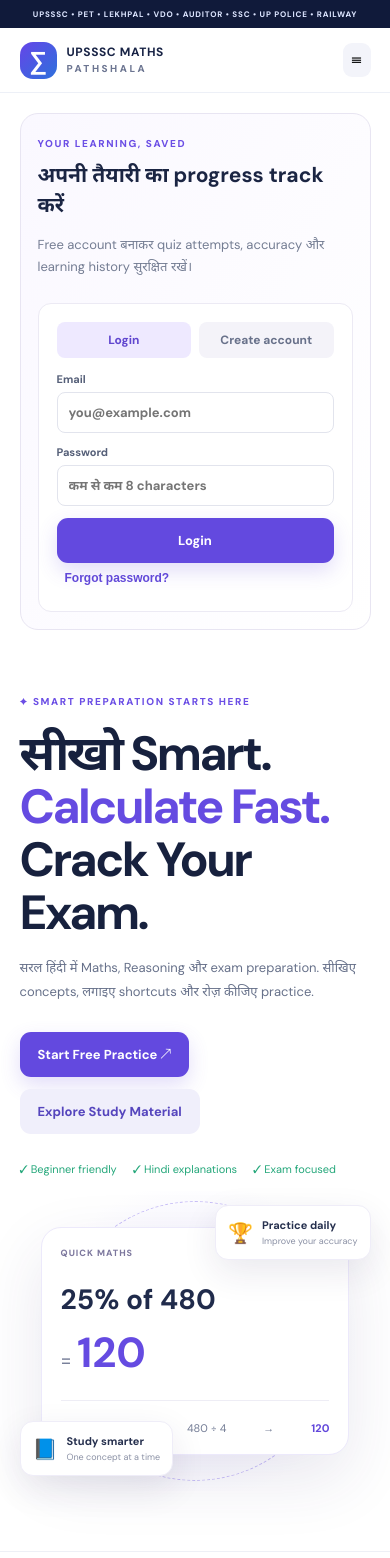
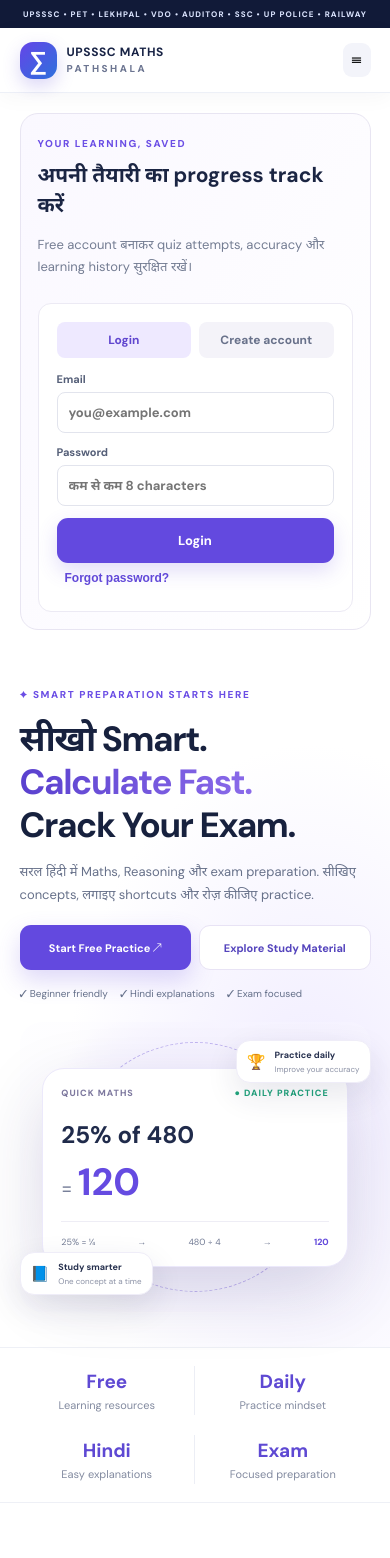
Before and after one commit to anandkaithwas/upsssc-maths-pathshala, a React (Vite) app: page / in a window 390 px wide. Shown: the top 1558 px of the page. Built offline with nearby package versions, Linux system fonts and the light colour scheme; no server answers.

Commit message:
Refresh homepage visual design for staging

```diff
--- /dev/null
+++ b/src/homepage-refresh.css
@@ -0,0 +1,60 @@
+/* Modern homepage visual layer. Existing React sections and interactions remain intact. */
+:root{--home-ink:#17213e;--home-purple:#6249d8;--home-muted:#6d7891}
+html{scroll-padding-top:88px}
+.ticker{background:#111a38;letter-spacing:1.1px}
+header{backdrop-filter:saturate(160%) blur(14px);background:rgba(255,255,255,.96);box-shadow:0 5px 20px rgba(26,34,70,.035)}
+.brand .logo{box-shadow:0 7px 18px rgba(91,67,214,.22)}
+nav button{transition:color .18s,background .18s}
+nav button:focus-visible,.btn:focus-visible,.link:focus-visible{outline:3px solid rgba(100,75,220,.28);outline-offset:3px}
+.hero{min-height:570px;gap:clamp(24px,4vw,54px);padding-top:64px;padding-bottom:64px;background:radial-gradient(ellipse at 82% 48%,rgba(235,230,255,.88),rgba(248,247,255,.48) 31%,transparent 57%)}
+.hero>div:first-child{position:relative;z-index:2}
+.hero h1{font-size:clamp(40px,5.1vw,64px);line-height:1.17;letter-spacing:-2px;max-width:640px}
+.hero h1 em{background:linear-gradient(100deg,#5940ce,#8b6bea);-webkit-background-clip:text;background-clip:text;color:transparent}
+.hero .lead{font-size:15px;max-width:520px;line-height:1.9}
+.hero .actions{margin-top:25px}
+.hero .btn{min-height:48px;padding:14px 20px}
+.hero .primary{box-shadow:0 10px 24px rgba(99,73,223,.22)}
+.hero .secondary{background:#fff;border:1px solid #e8e3f5}
+.proof{gap:10px 18px}
+.proof span{font-size:10px;color:#65708a}
+.heroart{height:405px;border-radius:30px;background:radial-gradient(circle at 50% 48%,#e9e3ff 0,#f5f2ff 43%,rgba(250,249,255,.25) 72%)}
+.orbit{width:min(350px,88%);height:auto;aspect-ratio:1;border-color:#bfb3ef}
+.formula{width:min(390px,88%);padding:28px;border-radius:22px;box-shadow:0 26px 70px rgba(45,36,100,.16)}
+.equation{font-size:30px}
+.answer b{font-size:46px}
+.float{border-radius:14px;box-shadow:0 12px 32px rgba(38,34,80,.11);padding:13px 15px}
+.f1{right:-2px;top:42px}.f2{left:-2px;bottom:34px}
+.stats{padding-top:22px;padding-bottom:22px;background:#fff}
+.stats div{padding:3px 8px}
+.stats b{font-size:19px}
+.section{padding-top:76px;padding-bottom:76px}
+.sectionhead h2,.social h2{font-size:clamp(25px,3vw,32px)}
+.subject{background:#fff;box-shadow:0 5px 20px rgba(32,38,78,.025)}
+.subject-button:hover,.subject-button:focus-visible,.subject-button.active{transform:translateY(-2px);border-color:#c9bdf5}
+.practice{box-shadow:0 20px 55px rgba(23,36,74,.12)}
+.quiz{box-shadow:0 10px 32px rgba(9,17,46,.10)}
+.resource{box-shadow:0 5px 18px rgba(32,38,78,.025)}
+.premium{box-shadow:0 18px 48px rgba(73,51,164,.17)}
+.social{border-top:1px solid #f0eff6}
+@media(max-width:800px){.hero{gap:22px;min-height:auto}.hero h1{font-size:clamp(36px,5.5vw,50px)}.heroart{height:350px}}
+@media(max-width:620px){
+ .hero{grid-template-columns:1fr;padding-top:38px;padding-bottom:35px;gap:8px;background:radial-gradient(ellipse at 80% 65%,#f0ecff 0,transparent 56%)}
+ .hero h1{font-size:clamp(35px,9vw,47px);line-height:1.22;letter-spacing:-1.4px;margin:17px 0 13px}
+ .hero .lead{font-size:13px;line-height:1.8}
+ .hero .actions{display:grid;grid-template-columns:1fr 1fr;gap:8px;margin-top:19px}
+ .hero .btn{min-height:45px;padding:12px 8px;font-size:11px}
+ .proof{font-size:10px;gap:8px 12px;margin-top:17px}
+ .heroart{height:290px;margin-top:14px;border-radius:22px}
+ .orbit{width:250px}
+ .formula{width:min(340px,87%);padding:18px}
+ .equation{font-size:24px;margin-top:20px}
+ .answer b{font-size:38px}
+ .formula hr{margin:14px 0}
+ .steps{font-size:9px}
+ .f1{right:0;top:18px}.f2{left:0;bottom:17px}
+ .float{padding:8px 10px;font-size:15px}
+ .float b{font-size:9px}.float small{font-size:8px}
+ .stats{padding-top:18px;padding-bottom:18px}
+ .section{padding-top:55px;padding-bottom:55px}
+}
+@media(max-width:370px){.hero .actions{grid-template-columns:1fr}.heroart{height:270px}.hero h1{font-size:39px}}
--- a/src/main.jsx
+++ b/src/main.jsx
@@ -2,4 +2,5 @@ import React from "react";
 import{createRoot}from"react-dom/client";
 import App from "./App.jsx";
 import "./styles.css";
+import "./homepage-refresh.css";
 createRoot(document.getElementById("root")).render(<React.StrictMode><App/></React.StrictMode>);
```
